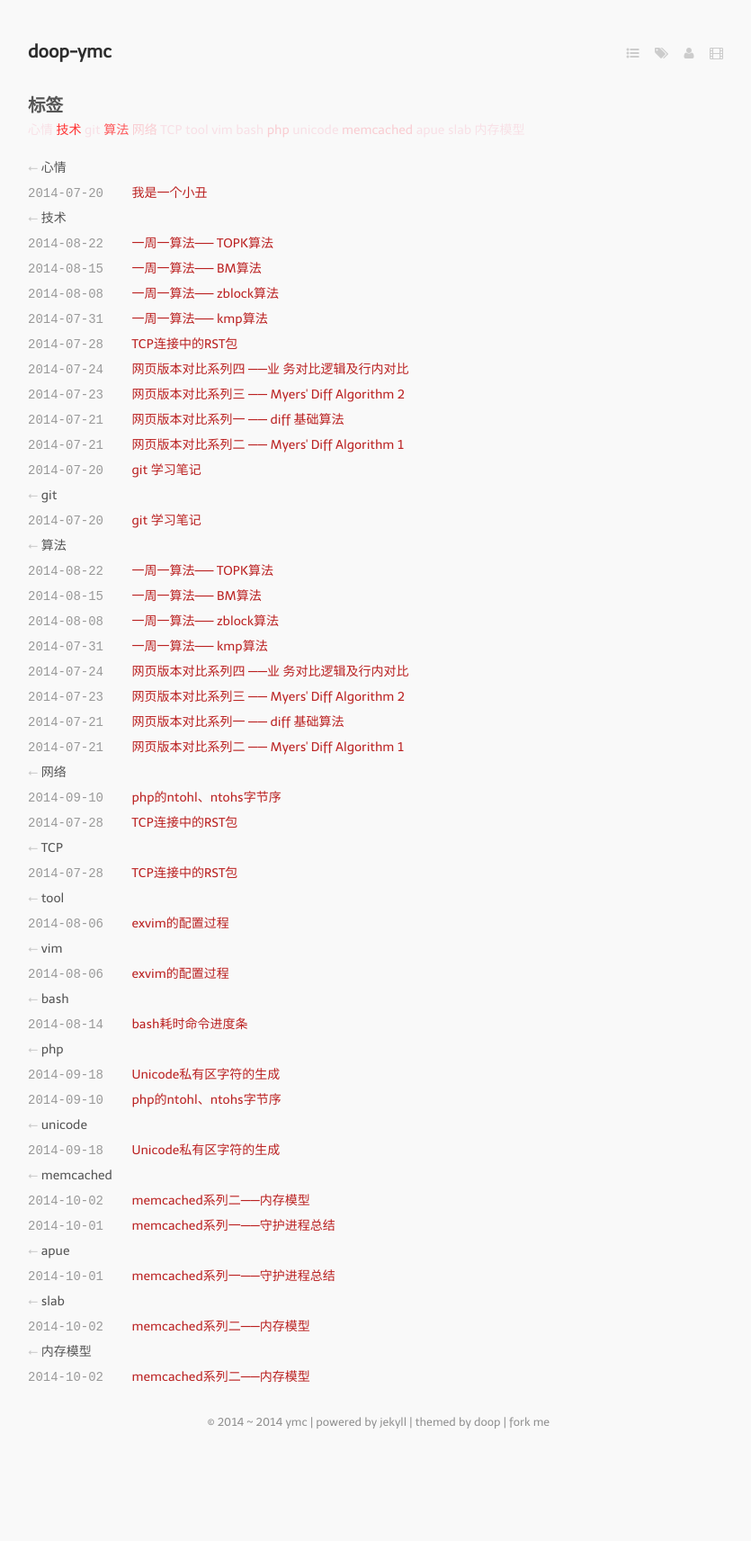
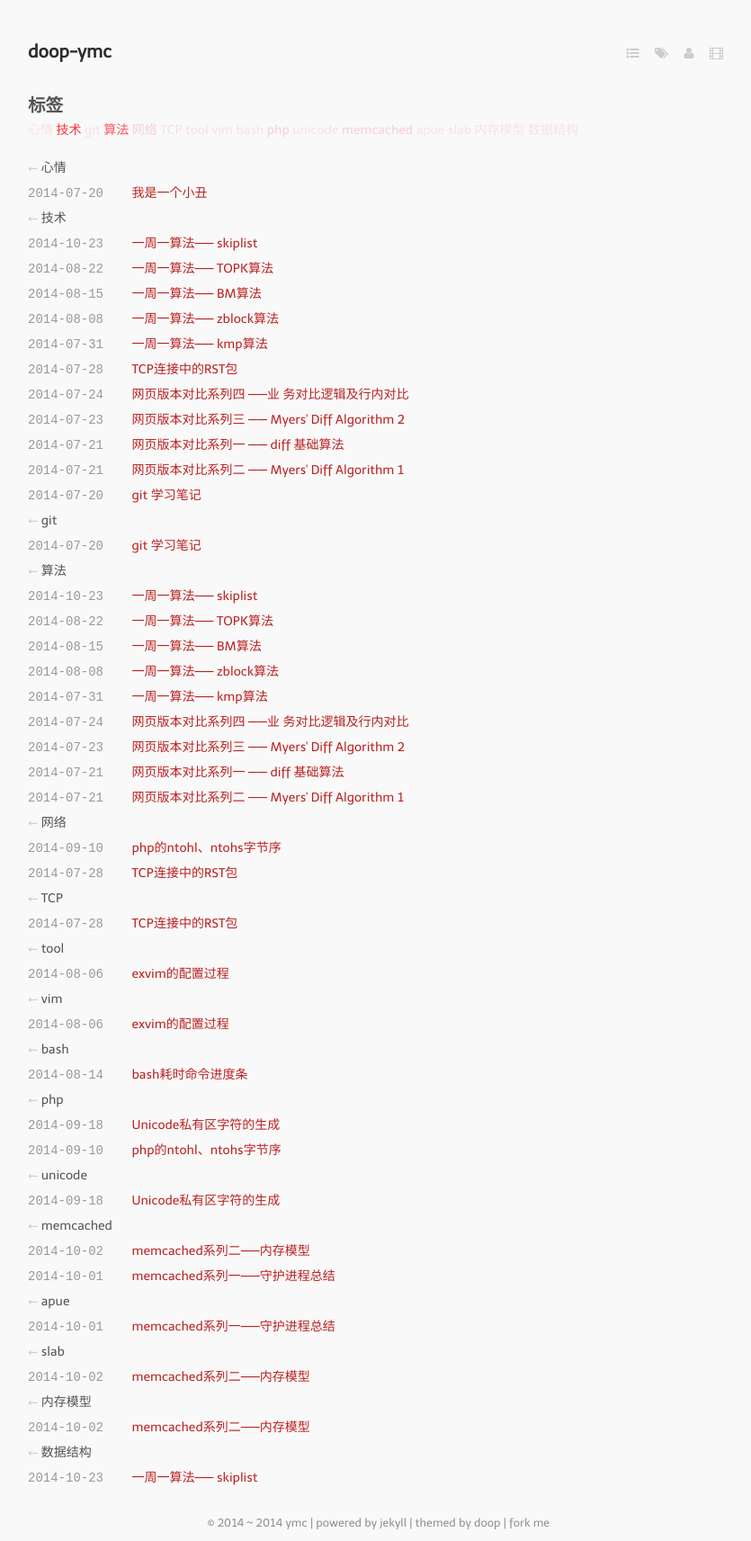
Before and after one commit to doop-ymc/doop-ymc.github.io, a Jekyll site: the page built from tags.markdown, in a window 1280 px wide. Shown: the whole page at 90% size, without its empty margins (219-1054 px from the left). Built offline with Jekyll 4.4.1, drawn with Linux system fonts in a browser that asks for light colours; some web fonts are replaced; Markdown is read by kramdown in place of the engine named in the settings; before the commit the page ends 1601 px from its top, so only the background shows below that; part of the change alters nothing that is shown.

Commit message:
add skip list

```diff
--- a/_config.yml
+++ b/_config.yml
@@ -1,8 +1,9 @@
-#markdown: rdiscount
+markdown: rdiscount
 # pygments: false
-markdown: redcarpet
-redcarpet:
-   extensions: [smart, fenced_code, gh_blockcode, tables]
+#markdown: redcarpet
+highlighter: null
+#redcarpet:
+ #  extensions: [smart, fenced_code, gh_blockcode, tables]
 permalink: /:year/:month/:day/:title.html
 name: "doop-ymc"
 
--- /dev/null
+++ b/_posts/algorithm/2014-10-23-week-skiplist.markdown
@@ -0,0 +1,49 @@
+---
+title: 一周一算法—— skiplist
+layout: post
+category: 技术
+tag:
+  - 技术
+  - 算法
+  - 数据结构
+---
+
+Skip list又称跳跃表，如果对于每一个2^i结点均有一个前向的2^i的指针，那么在构造上，实际上个人认为其与平衡二叉树是有一定的
+共性的。但是平衡二叉树对于数据的插入顺序是有较高的要求的，否则其平衡性会受到很大的程度的影响，进而导致树的查找，删除
+等基本操作的性能急剧退化，甚至在极端情况下退化为list。而Skip list相较于平衡二叉树，理论上其也是可以将性能控制到O(logn)
+。而Skip list相较于平衡二叉树其在实现上，及大量并发情况下访问的性能是有很大优势的。
+
+### skip list的介绍
+
+通常在skip list实现时，不是实现严格意义的skip list，其前向指针并不是完整构建的，层级也不会为logn，而是如下的描述，通过概率性的
+确定层级来对其进行优化。
+
+    Skip lists  are data structures  that use probabilistic  balancing rather  than  strictly  enforced balancing. As a result,
+    the algorithms  for insertion  and deletion in skip lists  are much simpler and significantly  faster  than  equivalent
+    algorithms  for balanced trees.
+
+如上的描述，这样的方式决定层级能够其在插入删除时较平衡二叉树更为简单及快速。下图中的d示，为一个完整构造的skip list, 而通常真正实
+现及讨论的图e示的概率构建level的skip list, 其相较于a, b, c有着更高的查找性能，而相较于d,又能有较好的层数，以降低插入删除的复杂性
+（完整的skip list在插入，删除时需要考虑链表各层list的重新构建而概率性决定层数的skip list不需要，只需要将对应的结点删除即可，因
+为不需要维护完整意义的层级指针)
+[![skip](/media/files/tech/skip.png)]()
+
+对于上图a, b, c, d, e每次查找, 其分析如下：
+a. level为1，无其它前向结点加速跳跃，需要便利n个结点。
+b. 每两个结点建立了一个前向指针，在第二层查找时，可以以步长2的速度向后跟踪，为此最多需要遍历n/2+1个结点。
+c. 同上，在遍历时最多遍历n/4+2个结点。
+d. 由于对每2^i个结点均建立前向的指向2^i的结点，因此其类似于十分查找，有logn的查找速度。
+e. 查找性能会略低于d, 但是其由于在查找删除时不需要如d维护前向指针，实际性能应该不会下降太多，却提升了较大的实现简单性。
+
+### skip list算法
+
+#### 初始化
+将层级初始化为1，建立key为最大值的哨兵结点。
+
+### 查找
+
+[![skip](/media/files/tech/skip_search.png)]()
+
+[![skip](/media/files/tech/skip_id.png)]()
+
+[![skip](/media/files/tech/skip_level.png)]()
```
Also changed, not shown: media/files/tech/skip.png (added), media/files/tech/skip_id.png (added), media/files/tech/skip_level.png (added), media/files/tech/skip_search.png (added).
